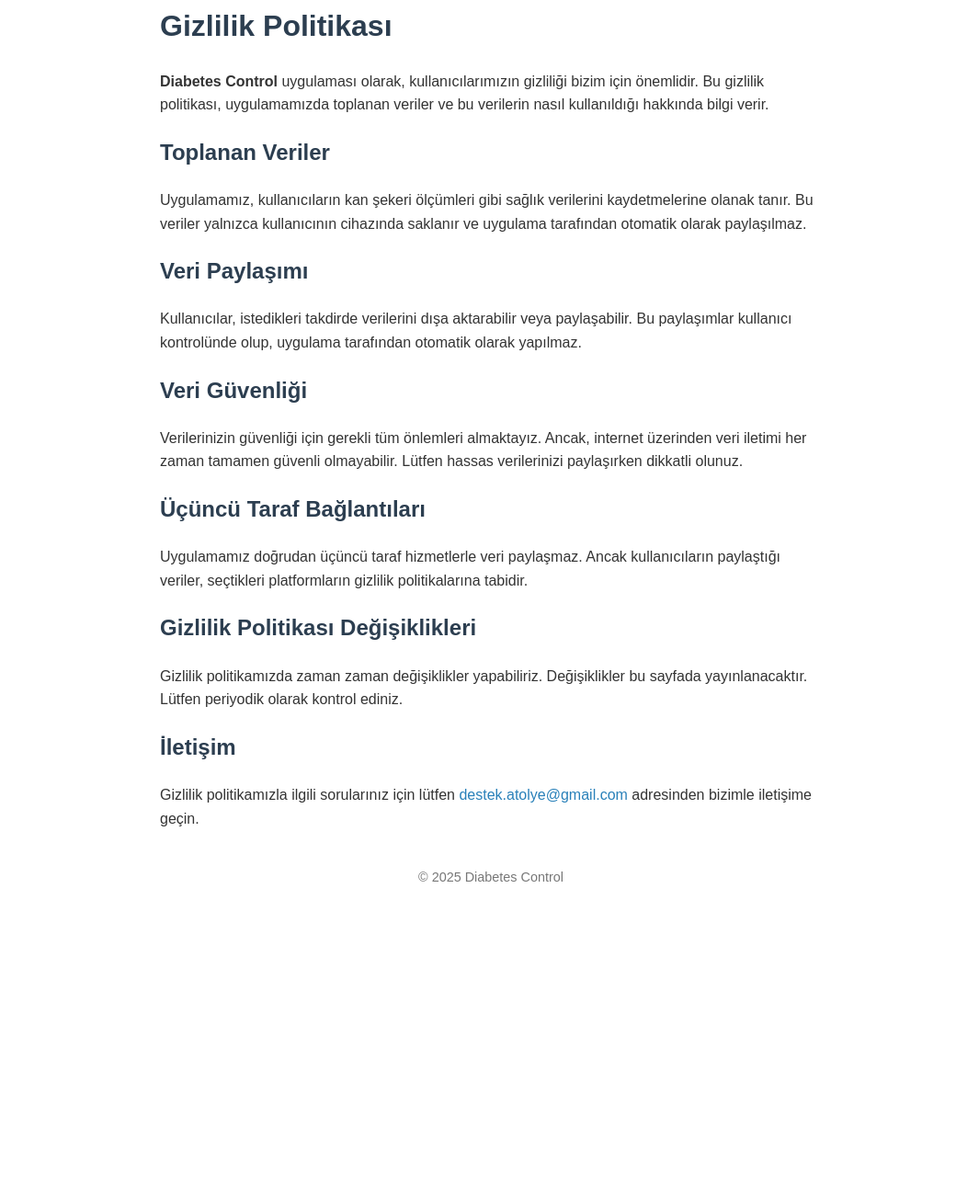
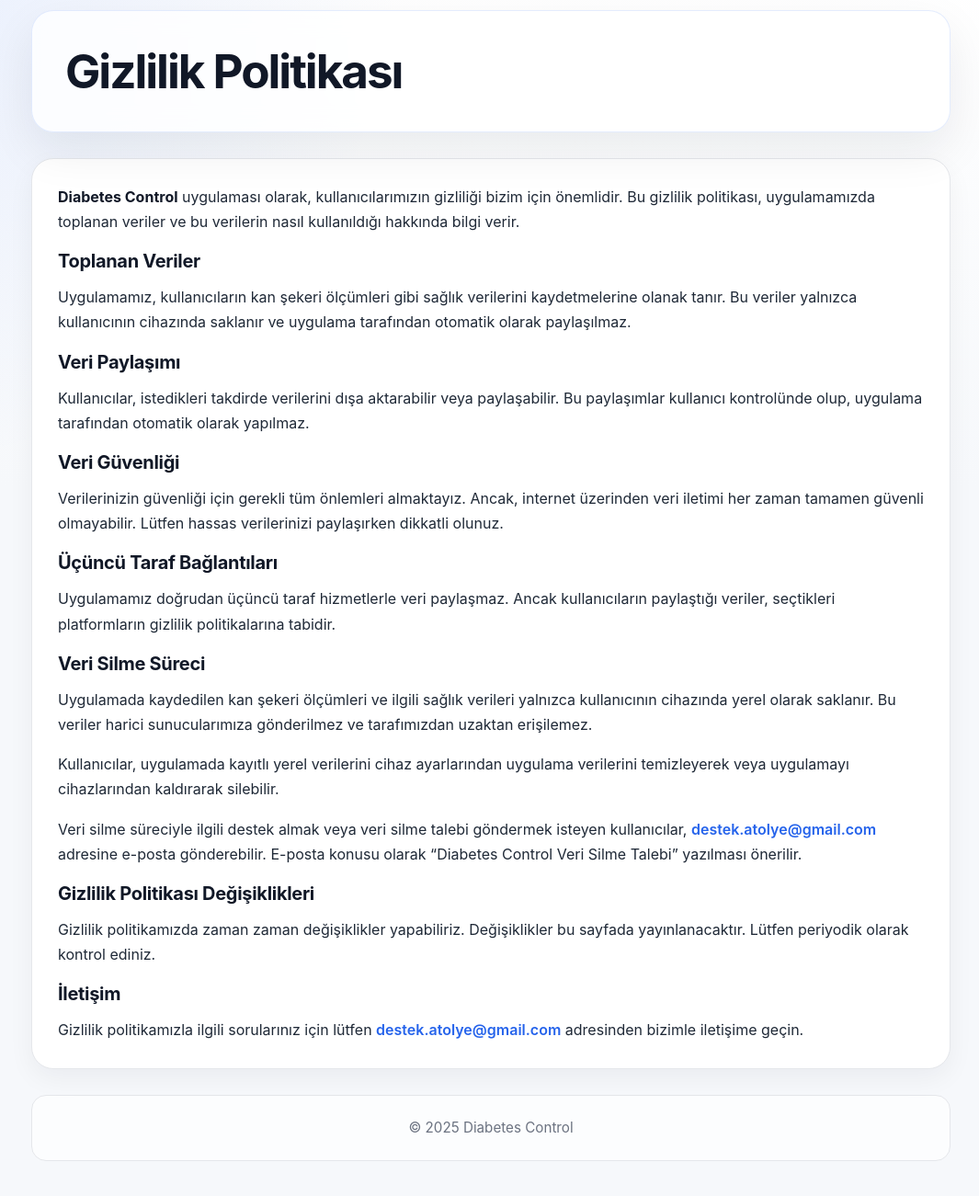
Before and after one commit to atolye-dev/privacy-policies, a plain HTML site: page diabetes_control/index.html in a window 1280 px wide. Shown: the part 37-1338 px from the top of the page at 92% size, without its empty margins (106-1171 px from the left). Before the commit the page ends 1043 px from the top, so only its background shows below. Drawn offline with Linux system fonts and the light colour scheme.

Commit message:
added data delete part to diabetes control privacy policy

```diff
--- a/diabetes_control/index.html
+++ b/diabetes_control/index.html
@@ -5,57 +5,241 @@
     <meta name="viewport" content="width=device-width, initial-scale=1" />
     <title>Gizlilik Politikası - Diabetes Control</title>
     <style>
+        :root {
+            color-scheme: light;
+            --bg: #f6f8fb;
+            --surface: #ffffff;
+            --surface-soft: #f9fafb;
+            --text: #1f2937;
+            --muted: #6b7280;
+            --heading: #111827;
+            --primary: #2563eb;
+            --primary-dark: #1d4ed8;
+            --border: #e5e7eb;
+            --shadow: 0 20px 50px rgba(15, 23, 42, 0.08);
+            --radius-lg: 24px;
+            --radius-md: 16px;
+        }
+
+        * {
+            box-sizing: border-box;
+        }
+
+        html {
+            scroll-behavior: smooth;
+        }
+
         body {
-            font-family: Arial, sans-serif;
-            max-width: 720px;
-            margin: 40px auto;
-            padding: 0 20px;
-            line-height: 1.6;
-            color: #333;
+            margin: 0;
+            min-height: 100vh;
+            font-family: Inter, ui-sans-serif, system-ui, -apple-system, BlinkMacSystemFont, "Segoe UI", Roboto, Arial, sans-serif;
+            line-height: 1.7;
+            color: var(--text);
+            background:
+                    radial-gradient(circle at top left, rgba(37, 99, 235, 0.10), transparent 34rem),
+                    linear-gradient(180deg, #ffffff 0%, var(--bg) 42%, var(--bg) 100%);
         }
-        h1, h2 {
-            color: #2c3e50;
+
+        a {
+            color: var(--primary);
+            text-decoration: none;
+            font-weight: 600;
         }
-        a {
-            color: #2980b9;
-            text-decoration: none;
-        }
+
         a:hover {
+            color: var(--primary-dark);
             text-decoration: underline;
         }
-        footer {
-            margin-top: 40px;
-            font-size: 0.9em;
-            color: #777;
+
+        .page-shell {
+            width: min(100%, 1040px);
+            margin: 0 auto;
+            padding: 48px 20px;
+        }
+
+        .page-header {
+            margin-bottom: 28px;
+            padding: 36px;
+            border: 1px solid rgba(37, 99, 235, 0.12);
+            border-radius: var(--radius-lg);
+            background: rgba(255, 255, 255, 0.78);
+            box-shadow: var(--shadow);
+            backdrop-filter: blur(12px);
+        }
+
+        .page-header h1 {
+            margin: 0;
+            color: var(--heading);
+            font-size: clamp(2rem, 4vw, 3.2rem);
+            line-height: 1.15;
+            letter-spacing: -0.04em;
+        }
+
+        .page-header p {
+            margin: 12px 0 0;
+            color: var(--muted);
+        }
+
+        .policy-main {
+            display: grid;
+            gap: 20px;
+        }
+
+        .policy-card,
+        .language.card,
+        .language {
+            padding: 28px;
+            border: 1px solid var(--border);
+            border-radius: var(--radius-lg);
+            background: var(--surface);
+            box-shadow: 0 10px 28px rgba(15, 23, 42, 0.05);
+        }
+
+        .policy-card + .policy-card,
+        .language + .language {
+            margin-top: 0;
+        }
+
+        section {
+            margin: 0 0 22px;
+        }
+
+        section:last-child,
+        .policy-card > :last-child,
+        .language > :last-child {
+            margin-bottom: 0;
+        }
+
+        h2 {
+            margin: 0 0 12px;
+            color: var(--heading);
+            font-size: 1.25rem;
+            line-height: 1.35;
+            letter-spacing: -0.015em;
+        }
+
+        p {
+            margin: 0 0 16px;
+        }
+
+        ul {
+            margin: 0 0 16px 1.2rem;
+            padding: 0;
+        }
+
+        li + li {
+            margin-top: 8px;
+        }
+
+        strong {
+            color: var(--heading);
+        }
+
+        hr {
+            width: 100%;
+            border: 0;
+            border-top: 1px solid var(--border);
+            margin: 20px 0 0;
+        }
+
+        .muted {
+            color: var(--muted);
+        }
+
+        .lang {
+            display: flex;
+            flex-wrap: wrap;
+            gap: 10px;
+            margin-bottom: 20px;
+        }
+
+        button.lang {
+            appearance: none;
+            border: 1px solid var(--border);
+            background: var(--surface);
+            color: var(--text);
+            padding: 10px 14px;
+            border-radius: 999px;
+            cursor: pointer;
+            font: inherit;
+            line-height: 1;
+            transition: border-color 160ms ease, box-shadow 160ms ease, transform 160ms ease;
+        }
+
+        button.lang:hover {
+            border-color: rgba(37, 99, 235, 0.45);
+            box-shadow: 0 8px 18px rgba(37, 99, 235, 0.10);
+            transform: translateY(-1px);
+        }
+
+        button.lang.active {
+            border-color: var(--primary);
+            background: rgba(37, 99, 235, 0.08);
+            color: var(--primary-dark);
+            font-weight: 700;
+        }
+
+        .page-footer,
+        .last-updated {
+            margin-top: 28px;
+            padding: 22px;
+            border: 1px solid var(--border);
+            border-radius: var(--radius-md);
+            background: rgba(255, 255, 255, 0.72);
+            color: var(--muted);
             text-align: center;
+            font-size: 0.95rem;
+        }
+
+        .page-footer p,
+        .last-updated p {
+            margin: 0;
+        }
+
+        @media (max-width: 640px) {
+            .page-shell {
+                padding: 24px 14px;
+            }
+
+            .page-header,
+            .policy-card,
+            .language.card,
+            .language {
+                padding: 22px;
+                border-radius: 18px;
+            }
         }
     </style>
 </head>
 <body>
+<div class="page-shell">
+    <header class="page-header">
         <h1>Gizlilik Politikası</h1>
-
+    </header>
+    <main class="policy-main">
+        <article class="policy-card">
             <p><strong>Diabetes Control</strong> uygulaması olarak, kullanıcılarımızın gizliliği bizim için önemlidir. Bu gizlilik politikası, uygulamamızda toplanan veriler ve bu verilerin nasıl kullanıldığı hakkında bilgi verir.</p>
-
             <h2>Toplanan Veriler</h2>
             <p>Uygulamamız, kullanıcıların kan şekeri ölçümleri gibi sağlık verilerini kaydetmelerine olanak tanır. Bu veriler yalnızca kullanıcının cihazında saklanır ve uygulama tarafından otomatik olarak paylaşılmaz.</p>
-
             <h2>Veri Paylaşımı</h2>
             <p>Kullanıcılar, istedikleri takdirde verilerini dışa aktarabilir veya paylaşabilir. Bu paylaşımlar kullanıcı kontrolünde olup, uygulama tarafından otomatik olarak yapılmaz.</p>
-
             <h2>Veri Güvenliği</h2>
             <p>Verilerinizin güvenliği için gerekli tüm önlemleri almaktayız. Ancak, internet üzerinden veri iletimi her zaman tamamen güvenli olmayabilir. Lütfen hassas verilerinizi paylaşırken dikkatli olunuz.</p>
-
             <h2>Üçüncü Taraf Bağlantıları</h2>
             <p>Uygulamamız doğrudan üçüncü taraf hizmetlerle veri paylaşmaz. Ancak kullanıcıların paylaştığı veriler, seçtikleri platformların gizlilik politikalarına tabidir.</p>
-
+            <h2>Veri Silme Süreci</h2>
+            <p>Uygulamada kaydedilen kan şekeri ölçümleri ve ilgili sağlık verileri yalnızca kullanıcının cihazında yerel olarak saklanır. Bu veriler harici sunucularımıza gönderilmez ve tarafımızdan uzaktan erişilemez.</p>
+            <p>Kullanıcılar, uygulamada kayıtlı yerel verilerini cihaz ayarlarından uygulama verilerini temizleyerek veya uygulamayı cihazlarından kaldırarak silebilir.</p>
+            <p>Veri silme süreciyle ilgili destek almak veya veri silme talebi göndermek isteyen kullanıcılar, <a href="mailto:destek.atolye@gmail.com">destek.atolye@gmail.com</a> adresine e-posta gönderebilir. E-posta konusu olarak “Diabetes Control Veri Silme Talebi” yazılması önerilir.</p>
             <h2>Gizlilik Politikası Değişiklikleri</h2>
             <p>Gizlilik politikamızda zaman zaman değişiklikler yapabiliriz. Değişiklikler bu sayfada yayınlanacaktır. Lütfen periyodik olarak kontrol ediniz.</p>
-
             <h2>İletişim</h2>
             <p>Gizlilik politikamızla ilgili sorularınız için lütfen <a href="mailto:destek.atolye@gmail.com">destek.atolye@gmail.com</a> adresinden bizimle iletişime geçin.</p>
-
-    <footer>
-        &copy; 2025 Diabetes Control
+        </article>
+    </main>
+    <footer class="page-footer">
+        © 2025 Diabetes Control
     </footer>
+</div>
 </body>
 </html>
```
Lines whose indentation alone changed are shown as unchanged.
